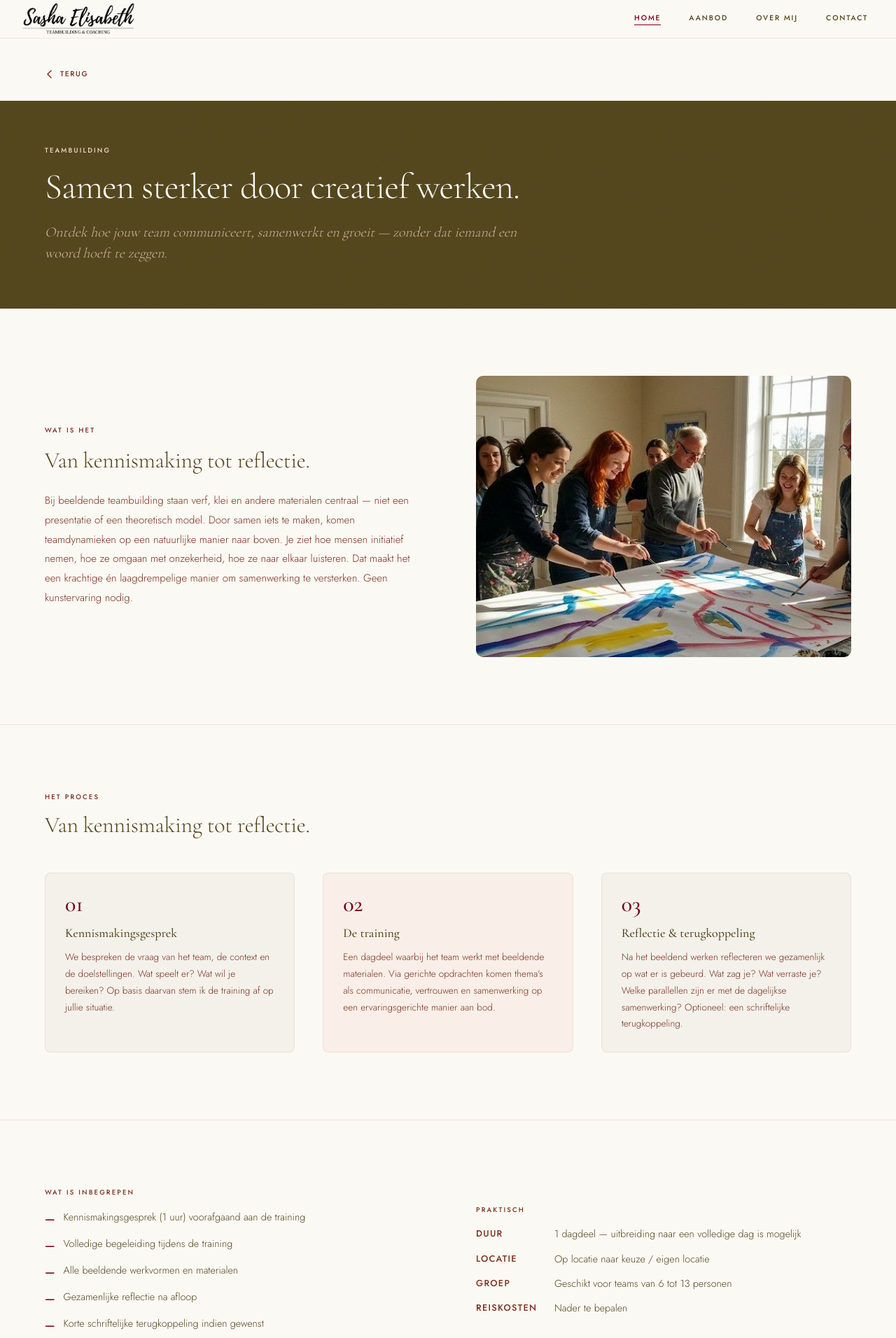
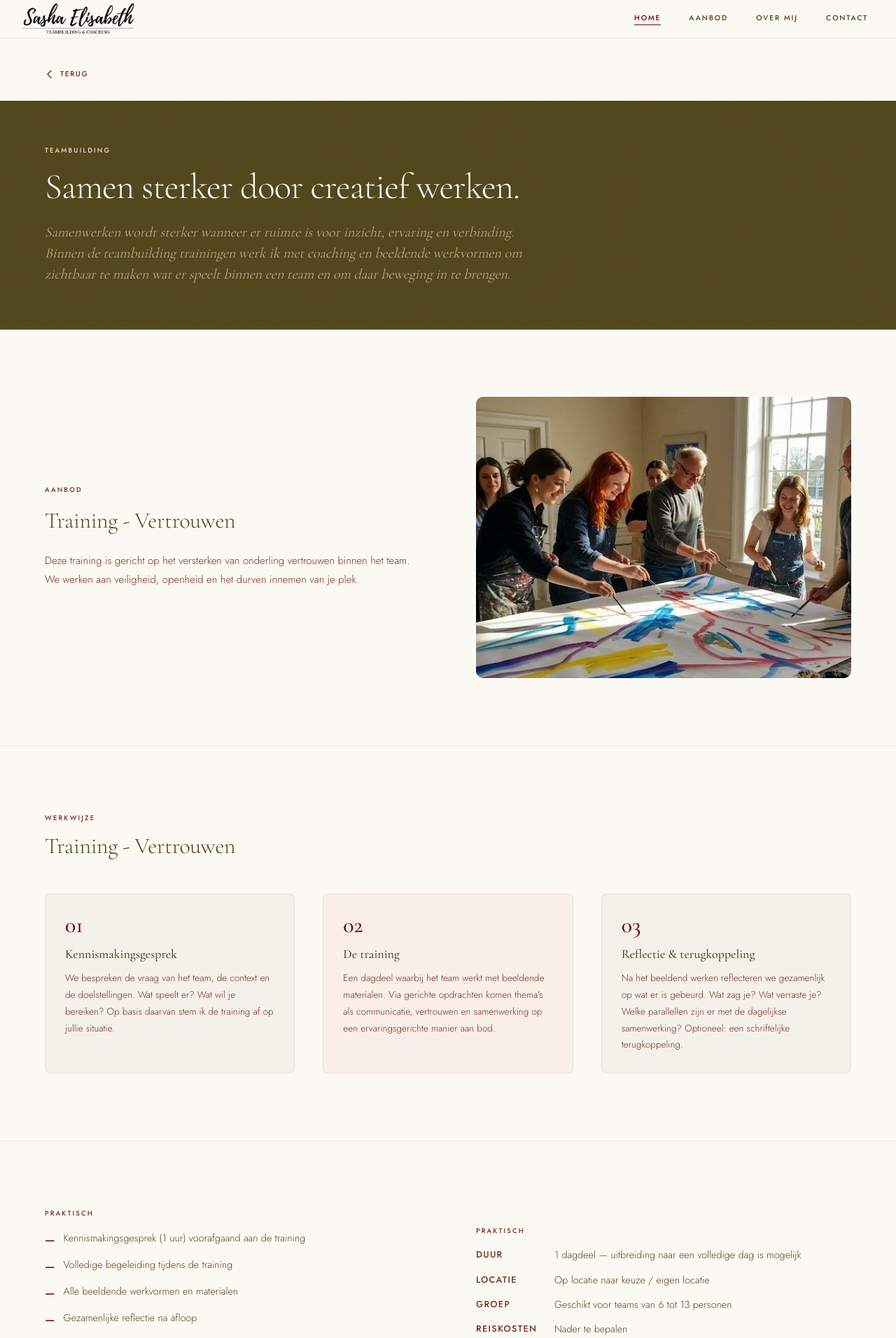
Before and after one commit to SashaElisabeth/website, a Next.js app: page /teambuilding in a window 1280 px wide. Shown: the top 1912 px of the page at 70% size. Built offline with nearby package versions, Linux system fonts and the light colour scheme.

Commit message:
WIP teambuilding page text changes

```diff
--- a/src/app/teambuilding/page.tsx
+++ b/src/app/teambuilding/page.tsx
@@ -3,10 +3,10 @@ import ServicePageLayout, { ServicePageData } from '@/components/ServicePageLayo
 const data: ServicePageData = {
   label: 'Teambuilding',
   title: 'Samen sterker door creatief werken.',
-  heroSubtitle: 'Ontdek hoe jouw team communiceert, samenwerkt en groeit — zonder dat iemand een woord hoeft te zeggen.',
+  heroSubtitle: 'Samenwerken wordt sterker wanneer er ruimte is voor inzicht, ervaring en verbinding. Binnen de teambuilding trainingen werk ik met coaching en beeldende werkvormen om zichtbaar te maken wat er speelt binnen een team en om daar beweging in te brengen.',
   heroBg: 'var(--accent-1)',
-  intro: `Bij beeldende teambuilding staan verf, klei en andere materialen centraal — niet een presentatie of een theoretisch model. Door samen iets te maken, komen teamdynamieken op een natuurlijke manier naar boven. Je ziet hoe mensen initiatief nemen, hoe ze omgaan met onzekerheid, hoe ze naar elkaar luisteren. Dat maakt het een krachtige én laagdrempelige manier om samenwerking te versterken. Geen kunstervaring nodig.`,
-  processTitle: 'Van kennismaking tot reflectie.',
+  intro: `Deze training is gericht op het versterken van onderling vertrouwen binnen het team. We werken aan veiligheid, openheid en het durven innemen van je plek.`,
+  processTitle: 'Training - Vertrouwen',
   steps: [
     {
       number: '01',
--- a/src/components/ServicePageLayout.tsx
+++ b/src/components/ServicePageLayout.tsx
@@ -77,12 +77,12 @@ export default function ServicePageLayout({ data }: { data: ServicePageData }) {
         </div>
       </div>
 
-      {/* ── Wat is het ── */}
+      {/* ── Aanbod ── */}
       <section style={{
         borderBottom: '1px solid rgba(82,69,27,0.1)',
       }} className="about-grid section-pad">
         <div>
-          <p className='eyebrow' style={{ marginBottom: '1rem' }}>Wat is het</p>
+          <p className='eyebrow' style={{ marginBottom: '1rem' }}>Aanbod</p>
           <h2 style={{
             fontFamily: 'var(--font-display)',
             fontSize: 'clamp(1.75rem, 2.5vw, 2.25rem)',
@@ -110,11 +110,11 @@ export default function ServicePageLayout({ data }: { data: ServicePageData }) {
         </div>
       </section>
 
-      {/* ── Proces ── */}
+      {/* ── Werkwijze ── */}
       <section style={{
         borderBottom: '1px solid rgba(82,69,27,0.1)',
       }} className="section-pad">
-        <p className='eyebrow' style={{ marginBottom: '0.75rem' }}>Het proces</p>
+        <p className='eyebrow' style={{ marginBottom: '0.75rem' }}>Werkwijze</p>
         <h2 style={{
           fontFamily: 'var(--font-display)',
           fontSize: 'clamp(1.75rem, 2.5vw, 2.25rem)',
@@ -157,12 +157,12 @@ export default function ServicePageLayout({ data }: { data: ServicePageData }) {
         </div>
       </section>
 
-      {/* ── Inbegrepen + Praktisch ── */}
+      {/* ── Praktisch ── */}
       <section style={{
         borderBottom: '1px solid rgba(82,69,27,0.1)',
       }} className="about-grid section-pad">
         <div>
-          <p className='eyebrow' style={{ marginBottom: '1rem' }}>Wat is inbegrepen</p>
+          <p className='eyebrow' style={{ marginBottom: '1rem' }}>Praktisch</p>
           <ul style={{ listStyle: 'none', padding: 0, margin: 0, display: 'flex', flexDirection: 'column', gap: '0.75rem' }}>
             {data.included.map(item => (
               <li key={item} style={{ display: 'flex', gap: '0.75rem', alignItems: 'flex-start' }}>
```
